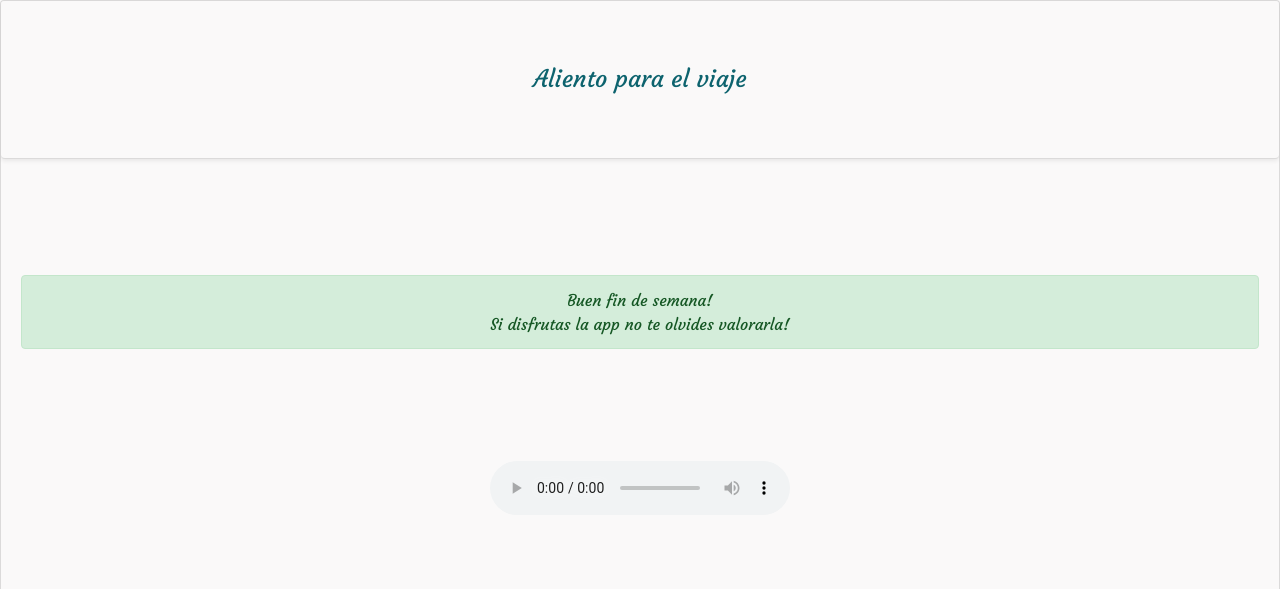
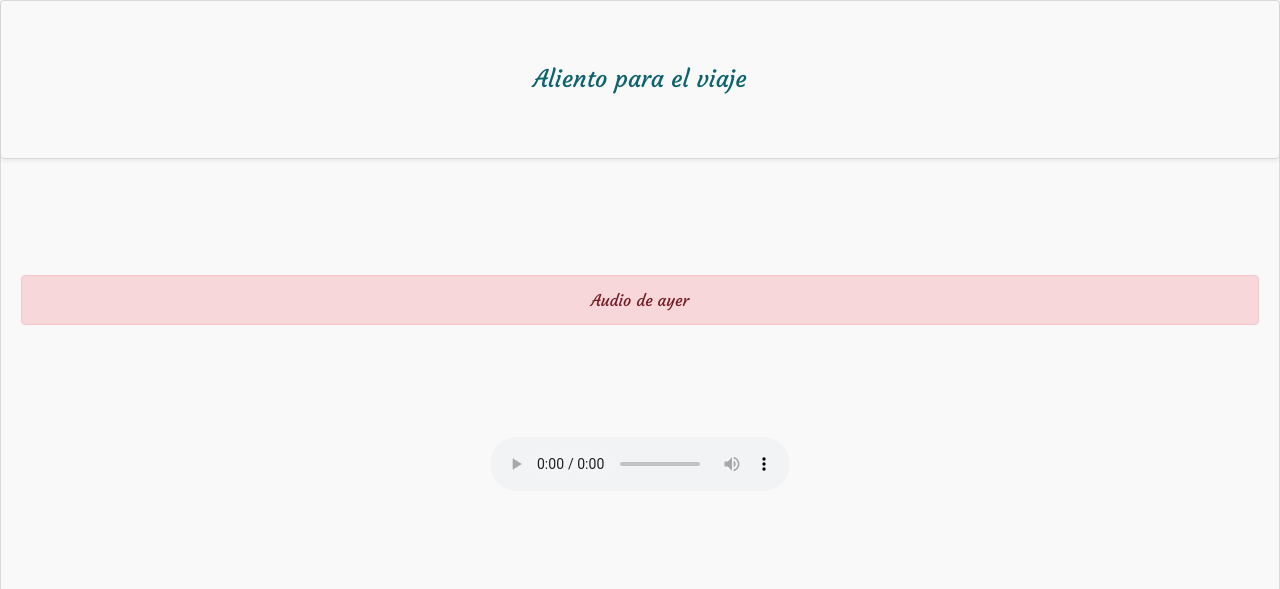
Before and after one commit to gran-gas/aliento, a Flask app: page /audio.html in a window 1280 px wide. Shown: the top 589 px of the page. Run offline with Flask 2, Linux system fonts and the light colour scheme; some libraries are stand-ins or nearby versions.

Commit message:
first commit

```diff
--- a/templates/audio.html
+++ b/templates/audio.html
@@ -14,14 +14,13 @@
         <div class="card-body align-middle">
         <br>
 
-        <!-- <div class="alert alert-danger" role="alert">
+        <div class="alert alert-danger" role="alert">
             Audio de ayer
+        </div>
+
+       <!-- <div class="alert alert-success" role="alert ">
+            Audio de hoy subido
         </div> -->
-
-       <div class="alert alert-success" role="alert ">
-            Buen fin de semana!<br>
-            Si disfrutas la app no te olvides valorarla!
-        </div>
 
 
         <br>
--- a/templates/privacy_policy.html
+++ b/templates/privacy_policy.html
@@ -8,7 +8,7 @@
     </head>
     <body>
     <h2>Privacy Policy</h2> <p>
-                    Lince_apps built the Aliento para el viaje app as
+                    Gastón Frasca built the Aliento para el viaje app as
                     an Ad Supported app. This SERVICE is provided by
                     Lince_apps at no cost and is intended for
                     use as is.
```
